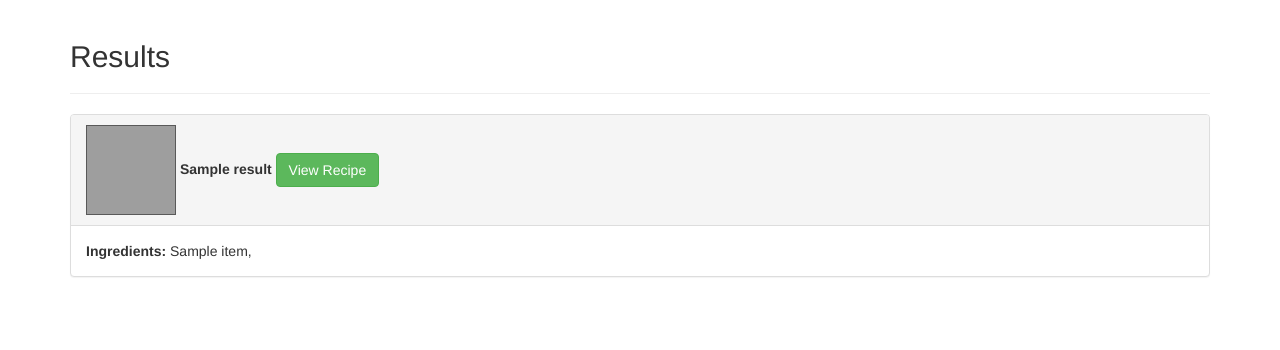
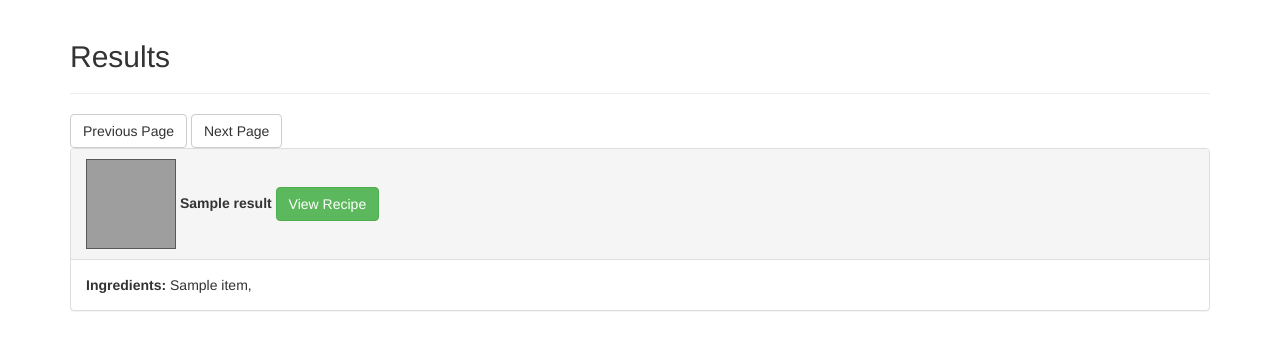
Before and after one commit to KiaraRaynS/koquibilis, a Django app: template appfood/templates/searchrecipesview.html in a window 1280 px wide. Shown: the part 52-402 px from the top of the page. Run offline with Django 3.2, Linux system fonts and the light colour scheme; the template is opened without the code that fills it: most values are stand-ins (such as "Sample title", 1, 10 or a date in 2020); some libraries are stand-ins or nearby versions; grey boxes are pictures that could not be loaded.

Commit message:
Search results now paginated

```diff
--- a/appfood/templates/base.html
+++ b/appfood/templates/base.html
@@ -39,7 +39,7 @@
                  </ul>
                  </li>
            </ul>
-           <form class="navbar-form navbar-left" action='{% url 'searchrecipesview' %}' role="search"> <div class="form-group">
+           <form class="navbar-form navbar-left" action='{% url 'searchrecipesview' 0 %}' role="search"> <div class="form-group">
                <input type="text" class="form-control" id='search_box' name='search_box' type='text' placeholder="Search All Recipes">
                  </div>
                  <button type="submit" id='search_submit' class="btn btn-default">Submit</button>
--- a/appfood/templates/searchrecipesview.html
+++ b/appfood/templates/searchrecipesview.html
@@ -4,6 +4,10 @@
 <!-- Search Form Here -->
   <h2>Results</h2>
   <hr>
+  {% if current_page != '0' %}
+    <a class='btn btn-default' href="{% url 'searchrecipesview' previous %}{{search_box}}">Previous Page</a>
+  {% endif %}
+  <a class='btn btn-default' href="{% url 'searchrecipesview' next %}{{search_box}}">Next Page</a>
   {% for result in results %}
     <div class='panel panel-default'>
       <div class='panel-heading'>
--- a/foodapp/urls.py
+++ b/foodapp/urls.py
@@ -48,7 +48,7 @@ urlpatterns = [
     # User Recipe Interactions
     url(r'^recipes/saverecipe/(?P<recipe_id>[A-Za-z0-9_\-]+)/$', SaveRecipeView.as_view(), name='saverecipeview'),
     url(r'^recipes/deleterecipe/(?P<recipe_id>[0-9_\-]+)/$', DeleteBookmarkView.as_view(), name='deletebookmarkview'),
-    url(r'^recipes/searchrecipe/$', SearchRecipesView.as_view(), name='searchrecipesview'),
+    url(r'^recipes/searchrecipe/(?P<page_count>[0-9_\-]+)$', SearchRecipesView.as_view(), name='searchrecipesview'),
     url(r'^addfood/$', AddFoodView.as_view(), name='addfoodview'),
     url(r'^editfood/(?P<food_id>\d+)/$', EditFoodView.as_view(), name='editfoodview'),
     url(r'^cookfood/(?P<recipe_id>\d+)/$', CookFoodView.as_view(), name='cookfoodview'),
```
Also changed, not shown: appfood/views.py (+14 -1 lines).
